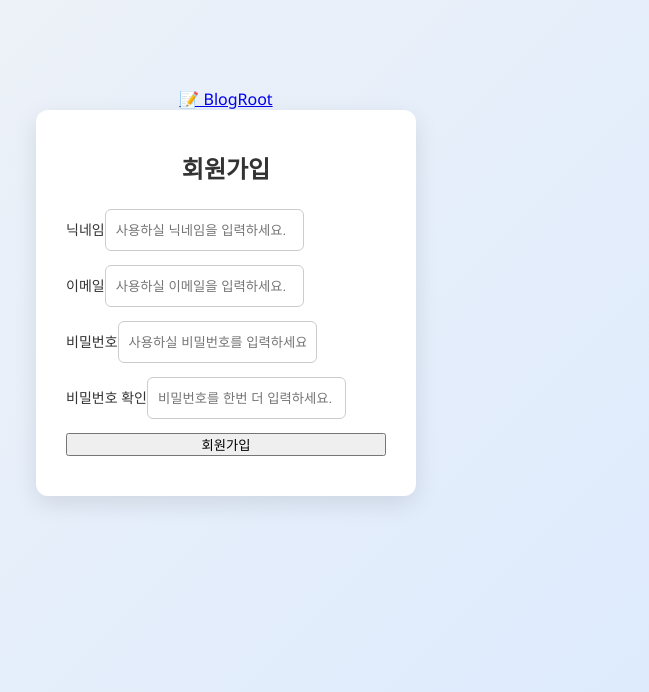
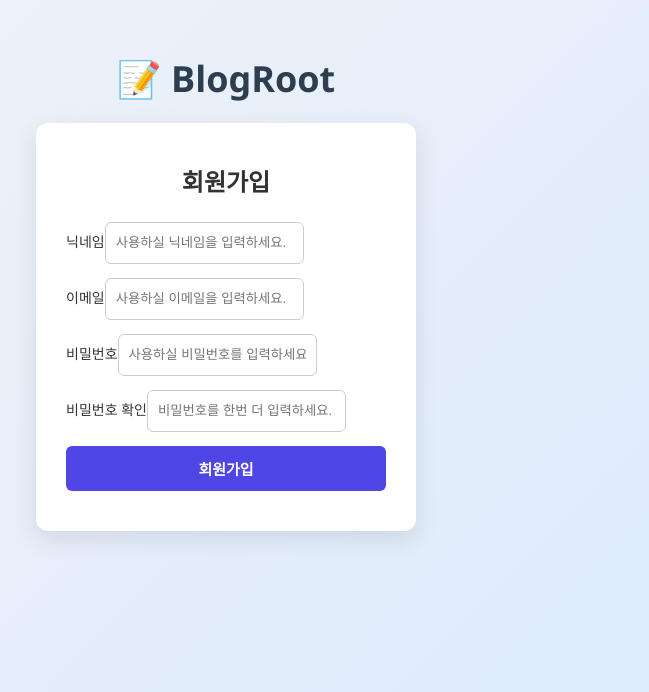
Before and after one commit to ahnbyeongwoo/blog_project, a Vue app: page /signup in a window 1280 px wide. Shown: the part 108-800 px from the top of the page, without its empty margins (414-1063 px from the left). Built offline with nearby package versions, Linux system fonts and the light colour scheme.

Commit message:
edit signup

```diff
--- a/src/components/SignUp.vue
+++ b/src/components/SignUp.vue
@@ -89,11 +89,11 @@ body {
   align-items: center;
 }
 
-.blog-title {
+.blogTitle {
   text-decoration: none;
+  color: #2c3e50;
   font-size: 36px;
   font-weight: bold;
-  color: #2c3e50;
   margin-bottom: 20px;
 }
 
@@ -141,28 +141,21 @@ body {
   outline: none;
 }
 
-.button-group {
-  display: flex;
-  justify-content: space-between;
-  margin-top: 10px;
-}
-
-.submit-button,
-.signup-button {
-  width: 48%;
-  padding: 10px;
+.signUp-button {
+  width: 100%;
+  padding: 12px;
   font-size: 15px;
   font-weight: 600;
+  background-color: #4f46e5;
   color: #fff;
-  background-color: #4f46e5;
   border: none;
   border-radius: 6px;
   cursor: pointer;
   transition: background-color 0.2s ease;
 }
 
-.submit-button:hover,
-.signup-button:hover {
+.signUp-button:hover {
   background-color: #4338ca;
 }
+
 </style>
```
